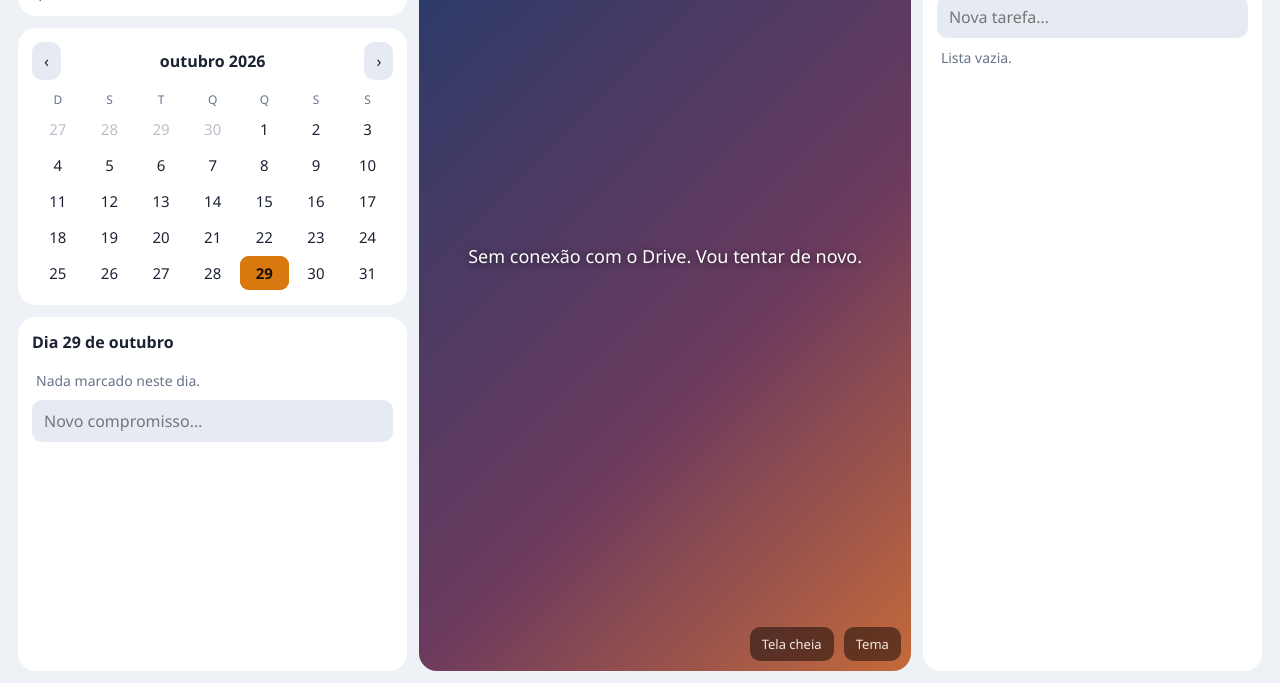
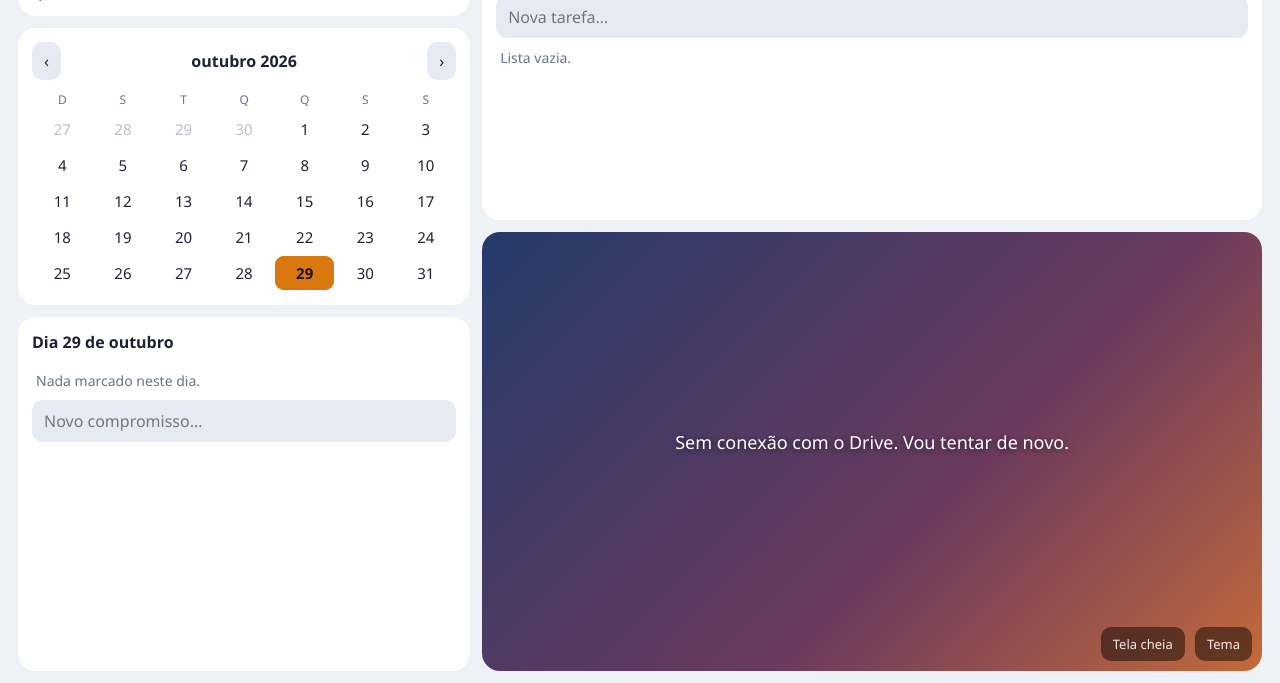
Before and after one commit to FabioAlves220/NanoDashboard, a plain HTML site: page index.html in a window 1280 px wide. Shown: the part 117-800 px from the top of the page. Drawn offline with Linux system fonts and the light colour scheme; no server answers.

Commit message:
Update index.html

```diff
--- a/index.html
+++ b/index.html
@@ -13,9 +13,8 @@ html,body{height:100%;margin:0}
 body{background:var(--bg);color:var(--tx);font-family:"Segoe UI",Roboto,"Helvetica Neue",Arial,sans-serif;overflow:hidden}
 #app{display:-webkit-flex;display:flex;height:100%;padding:12px}
 .col{display:-webkit-flex;display:flex;-webkit-flex-direction:column;flex-direction:column;min-width:0;margin:0 6px}
-#left{-webkit-flex:0 0 31%;flex:0 0 31%}
-#mid{-webkit-flex:1 1 0;flex:1 1 0}
-#right{-webkit-flex:0 0 27%;flex:0 0 27%}
+#left{-webkit-flex:0 0 36%;flex:0 0 36%}
+#right{-webkit-flex:1 1 0;flex:1 1 0}
 .card{background:var(--card);border-radius:18px;padding:14px;margin-bottom:12px;min-height:0}
 .card:last-child{margin-bottom:0}
 .grow{-webkit-flex:1 1 0;flex:1 1 0;overflow:auto;-webkit-overflow-scrolling:touch}
@@ -44,7 +43,7 @@ input[type=text]{width:100%;font:inherit;color:var(--tx);background:var(--card2)
 .tabs{display:-webkit-flex;display:flex;overflow-x:auto;margin-bottom:8px}
 .tab{white-space:nowrap;margin-right:6px;font-size:14px;padding:7px 12px}
 .tab.on{background:var(--ac);color:#1b1206;font-weight:600}
-#photo{position:relative;-webkit-flex:1 1 0;flex:1 1 0;border-radius:18px;overflow:hidden;background:linear-gradient(135deg,#243b6b,#6b3a5e 60%,#c46a3a)}
+#photo{position:relative;width:100%;padding-top:56.25%;-webkit-flex:none;flex:none;margin-top:12px;border-radius:18px;overflow:hidden;background:linear-gradient(135deg,#243b6b,#6b3a5e 60%,#c46a3a)}
 .ly{position:absolute;left:0;top:0;right:0;bottom:0;background-size:cover;background-position:center;opacity:0;-webkit-transition:opacity 1.5s;transition:opacity 1.5s}
 .ly.on{opacity:1}
 #tools{position:absolute;right:10px;bottom:10px;opacity:.85}
@@ -54,9 +53,8 @@ input[type=text]{width:100%;font:inherit;color:var(--tx);background:var(--card2)
  body{overflow:auto}
  #app{display:block;height:auto}
  .col{margin:0}
- #left,#mid,#right{display:block}
- #photo{height:50vh;margin-bottom:12px;-webkit-flex:none;flex:none}
- #mid{margin-bottom:12px}
+ #left,#right{display:block}
+ #left{margin-bottom:12px}
  .card{margin-bottom:12px}
 }
 </style>
@@ -79,7 +77,13 @@ input[type=text]{width:100%;font:inherit;color:var(--tx);background:var(--card2)
    <input type="text" id="evin" placeholder="Novo compromisso…">
   </div>
  </div>
- <div class="col" id="mid">
+ <div class="col" id="right">
+  <div class="card grow" style="margin-bottom:0">
+   <div class="hd"><b>Tarefas</b><button id="nl">+ Lista</button></div>
+   <div class="tabs" id="tabs"></div>
+   <input type="text" id="tdin" placeholder="Nova tarefa…">
+   <div id="todos"></div>
+  </div>
   <div id="photo">
    <div class="ly on" id="l0"></div><div class="ly" id="l1"></div>
    <div id="hint">Toque em “+ Fotos” para escolher imagens do tablet</div>
@@ -90,14 +94,6 @@ input[type=text]{width:100%;font:inherit;color:var(--tx);background:var(--card2)
     <button id="add" class="ac">+ Fotos</button>
    </div>
    <input type="file" id="file" accept="image/*" multiple style="display:none">
-  </div>
- </div>
- <div class="col" id="right">
-  <div class="card grow" style="margin-bottom:0">
-   <div class="hd"><b>Tarefas</b><button id="nl">+ Lista</button></div>
-   <div class="tabs" id="tabs"></div>
-   <input type="text" id="tdin" placeholder="Nova tarefa…">
-   <div id="todos"></div>
   </div>
  </div>
 </div>
```
